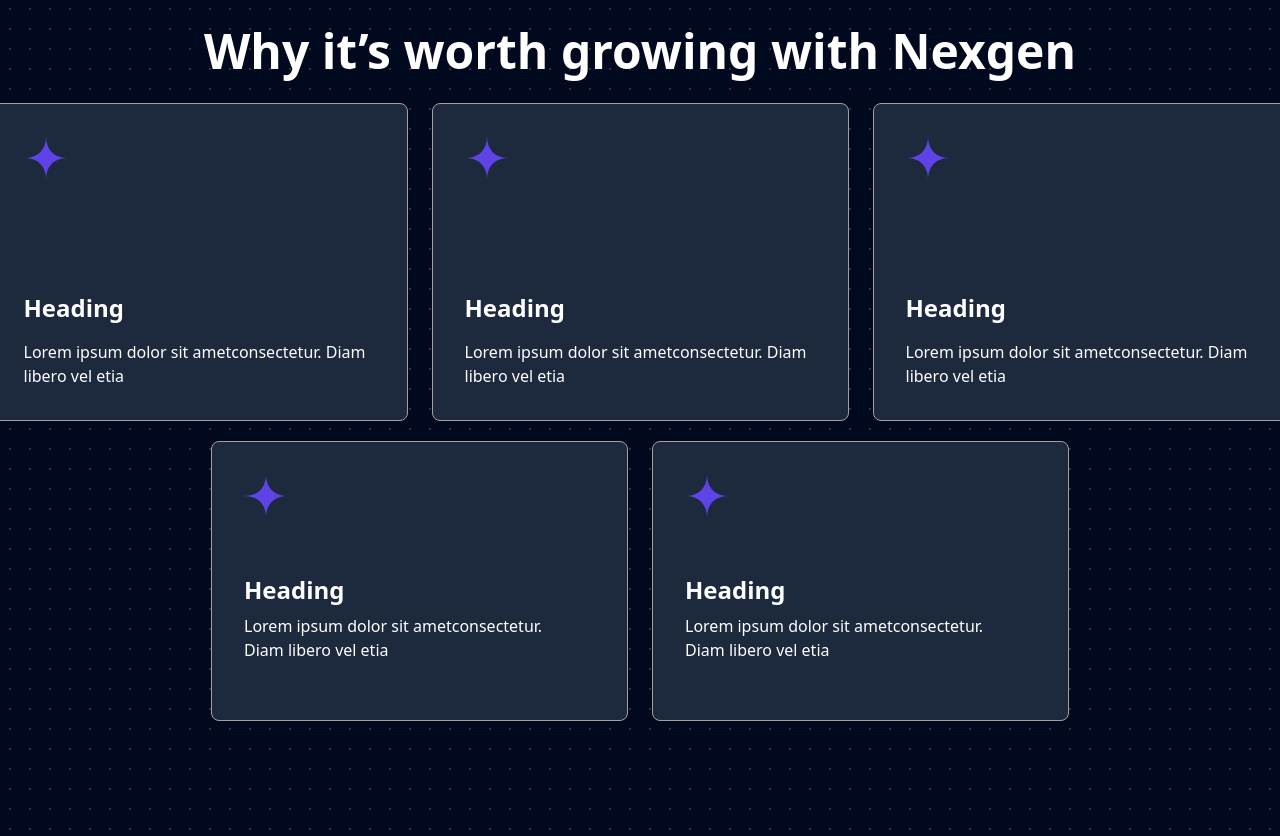
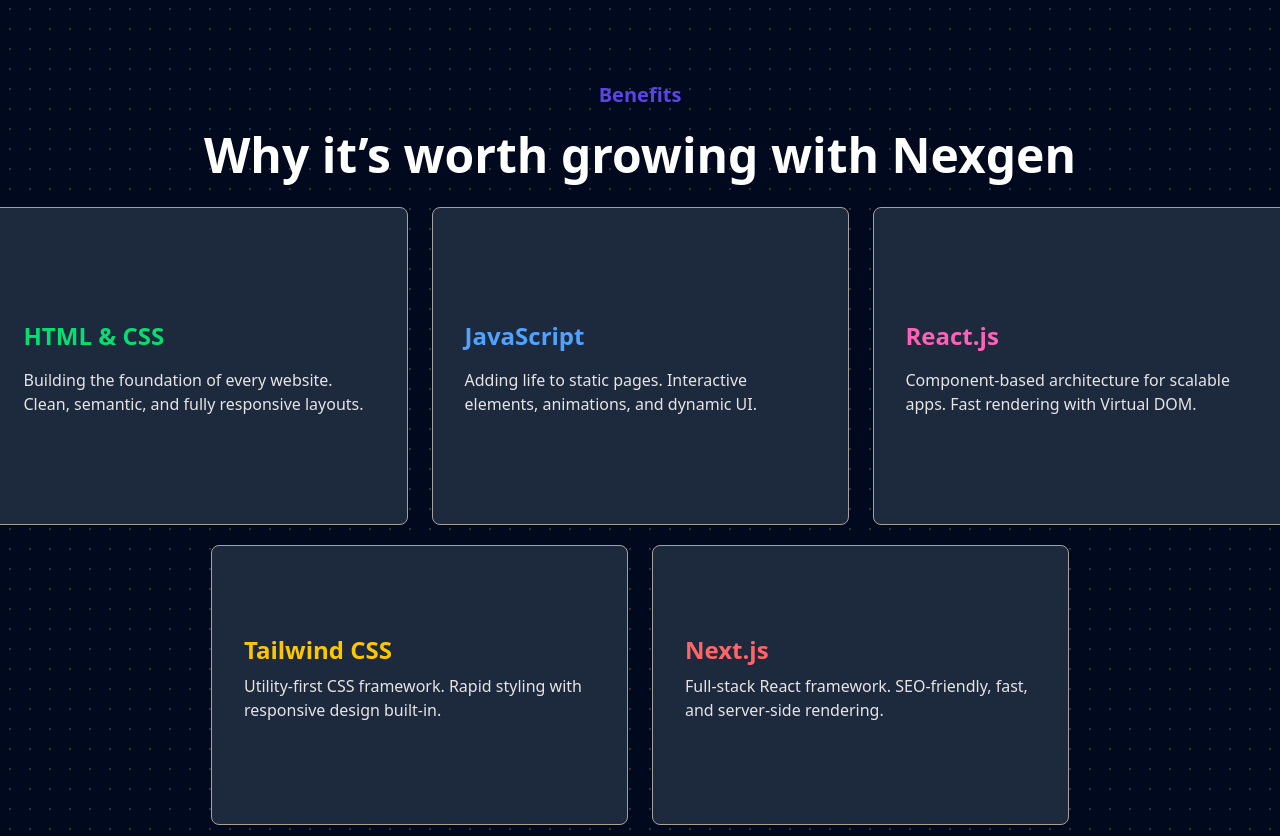
Before and after one commit to Developer-Shuvo/NexGen-React, a React (Vite) app: page / in a window 1280 px wide. Shown: the part 3641-4477 px from the top of the page. Built offline with nearby package versions, Linux system fonts and the light colour scheme.

Commit message:
Update Text size and cards

```diff
--- a/src/assets/Components/Benifits/Benifits.jsx
+++ b/src/assets/Components/Benifits/Benifits.jsx
@@ -13,10 +13,10 @@
           viewport={{ once: false, amount: 0.3 }}
           className="items-center justify-center text-center md:text-lg "
         >
-          <h3 className="text-[#5E44E6] md:text-xl text-sm font-bold">
+          <h3 className="text-[#5E44E6] md:text-xl text-lg font-bold">
             Benefits
           </h3>
-          <h1 className="mt-4 text-base md:text-5xl font-bold text-white leading-tight">
+          <h1 className="mt-4 text-lg md:text-5xl font-bold text-white leading-tight">
             Why it’s worth growing with Nexgen
           </h1>
         </motion.div>
@@ -34,26 +34,12 @@
           {/* card-1 */}
           <div className="mt-[22px] flex justify-center">
             <div className="bg-slate-800 h-[180px] w-[240px] md:h-[318px] md:w-[417px] rounded-lg border-[0.4px] border-stone-400 p-6 md:p-8">
-              <svg
-                xmlns="http://www.w3.org/2000/svg"
-                width="36"
-                height="36"
-                className="md:w-[44px] md:h-[44px]"
-                viewBox="0 0 44 44"
-                fill="none"
-              >
-                <path
-                  fillRule="evenodd"
-                  clipRule="evenodd"
-                  d="M0 22C13.9836 22 22 13.9836 22 0C22 13.9836 30.0164 22 44 22C30.0164 22 22 30.0164 22 44C22 30.0164 13.9836 22 0 22Z"
-                  fill="#5E44E6"
-                />
-              </svg>
-              <h3 className="mt-8 md:mt-28 text-sm md:text-2xl font-bold text-white">
-                Heading
+              <h3 className="mt-4 md:mt-20 text-sm md:text-2xl font-bold text-green-400">
+                HTML & CSS
               </h3>
-              <p className="mt-2 md:mt-4 text-xs md:text-base text-white">
-                Lorem ipsum dolor sit ametconsectetur. Diam libero vel etia
+              <p className="mt-2 md:mt-4 text-xs md:text-base text-stone-200">
+                Building the foundation of every website. Clean, semantic, and
+                fully responsive layouts.
               </p>
             </div>
           </div>
@@ -61,26 +47,12 @@
           {/* card-2 */}
           <div className="mt-[22px] flex justify-center">
             <div className="bg-slate-800 h-[180px] w-[240px] md:h-[318px] md:w-[417px] rounded-lg border-[0.4px] border-stone-400 p-6 md:p-8">
-              <svg
-                xmlns="http://www.w3.org/2000/svg"
-                width="36"
-                height="36"
-                className="md:w-[44px] md:h-[44px]"
-                viewBox="0 0 44 44"
-                fill="none"
-              >
-                <path
-                  fillRule="evenodd"
-                  clipRule="evenodd"
-                  d="M0 22C13.9836 22 22 13.9836 22 0C22 13.9836 30.0164 22 44 22C30.0164 22 22 30.0164 22 44C22 30.0164 13.9836 22 0 22Z"
-                  fill="#5E44E6"
-                />
-              </svg>
-              <h3 className="mt-8 md:mt-28 text-sm md:text-2xl font-bold text-white">
-                Heading
+              <h3 className="mt-4 md:mt-20 text-sm md:text-2xl font-bold text-blue-400">
+                JavaScript
               </h3>
-              <p className="mt-2 md:mt-4 text-xs md:text-base text-white">
-                Lorem ipsum dolor sit ametconsectetur. Diam libero vel etia
+              <p className="mt-2 md:mt-4 text-xs md:text-base text-stone-200">
+                Adding life to static pages. Interactive elements, animations,
+                and dynamic UI.
               </p>
             </div>
           </div>
@@ -88,26 +60,12 @@
           {/* card-3 */}
           <div className="mt-[22px] flex justify-center ">
             <div className="bg-slate-800 h-[180px] w-[240px] md:h-[318px] md:w-[417px] rounded-lg border-[0.4px] border-stone-400 p-6 md:p-8">
-              <svg
-                xmlns="http://www.w3.org/2000/svg"
-                width="36"
-                height="36"
-                className="md:w-[44px] md:h-[44px]"
-                viewBox="0 0 44 44"
-                fill="none"
-              >
-                <path
-                  fillRule="evenodd"
-                  clipRule="evenodd"
-                  d="M0 22C13.9836 22 22 13.9836 22 0C22 13.9836 30.0164 22 44 22C30.0164 22 22 30.0164 22 44C22 30.0164 13.9836 22 0 22Z"
-                  fill="#5E44E6"
-                />
-              </svg>
-              <h3 className="mt-8 md:mt-28 text-sm md:text-2xl font-bold text-white">
-                Heading
+              <h3 className="mt-4 md:mt-20 text-sm md:text-2xl font-bold text-pink-400">
+                React.js
               </h3>
-              <p className="mt-2 md:mt-4 text-xs md:text-base text-white">
-                Lorem ipsum dolor sit ametconsectetur. Diam libero vel etia
+              <p className="mt-2 md:mt-4 text-xs md:text-base text-stone-200">
+                Component-based architecture for scalable apps. Fast rendering
+                with Virtual DOM.
               </p>
             </div>
           </div>
@@ -119,32 +77,17 @@
           whileInView={{ x: 0, opacity: 1 }}
           transition={{ duration: 0.8 }}
           viewport={{ once: false, amount: 0.3 }}
-
-        className="items-center justify-center gap-6 md:flex">
+          className="items-center justify-center gap-6 md:flex"
+        >
           {/* card-4 */}
           <div className="mt-[20px] flex justify-center">
             <div className="bg-slate-800 h-[180px] w-[240px] md:h-[280px] md:w-[417px] rounded-lg border-[0.4px] border-stone-400 p-5 md:p-8">
-              <svg
-                xmlns="http://www.w3.org/2000/svg"
-                width="28"
-                height="28"
-                className="md:w-[44px] md:h-[44px]"
-                viewBox="0 0 44 44"
-                fill="none"
-              >
-                <path
-                  fillRule="evenodd"
-                  clipRule="evenodd"
-                  d="M0 22C13.9836 22 22 13.9836 22 0C22 13.9836 30.0164 22 44 22C30.0164 22 22 30.0164 22 44C22 30.0164 13.9836 22 0 22Z"
-                  fill="#5E44E6"
-                />
-              </svg>
-              <h3 className="mt-4 md:mt-14 text-sm md:text-2xl font-bold text-white">
-                Heading
+              <h3 className="mt-4 md:mt-14 text-sm md:text-2xl font-bold text-yellow-400">
+                Tailwind CSS
               </h3>
-              <p className="mt-2 text-xs md:text-base text-white">
-                Lorem ipsum dolor sit ametconsectetur. <br /> Diam libero vel
-                etia
+              <p className="mt-2 text-xs md:text-base text-stone-200">
+                Utility-first CSS framework. Rapid styling with responsive
+                design built-in.
               </p>
             </div>
           </div>
@@ -152,27 +95,12 @@
           {/* card-5 */}
           <div className="mt-[20px] flex justify-center">
             <div className="bg-slate-800 h-[180px] w-[240px] md:h-[280px] md:w-[417px] rounded-lg border-[0.4px] border-stone-400 p-5 md:p-8">
-              <svg
-                xmlns="http://www.w3.org/2000/svg"
-                width="28"
-                height="28"
-                className="md:w-[44px] md:h-[44px]"
-                viewBox="0 0 44 44"
-                fill="none"
-              >
-                <path
-                  fillRule="evenodd"
-                  clipRule="evenodd"
-                  d="M0 22C13.9836 22 22 13.9836 22 0C22 13.9836 30.0164 22 44 22C30.0164 22 22 30.0164 22 44C22 30.0164 13.9836 22 0 22Z"
-                  fill="#5E44E6"
-                />
-              </svg>
-              <h3 className="mt-4 md:mt-14 text-sm md:text-2xl font-bold text-white">
-                Heading
+              <h3 className="mt-4 md:mt-14 text-sm md:text-2xl font-bold text-red-400">
+                Next.js
               </h3>
-              <p className="mt-2 text-xs md:text-base text-white">
-                Lorem ipsum dolor sit ametconsectetur. <br /> Diam libero vel
-                etia
+              <p className="mt-2 text-xs md:text-base text-stone-200">
+                Full-stack React framework. SEO-friendly, fast, and server-side
+                rendering.
               </p>
             </div>
           </div>
--- a/src/assets/Components/FeaturedWork/FeaturedWork.jsx
+++ b/src/assets/Components/FeaturedWork/FeaturedWork.jsx
@@ -98,23 +98,21 @@
       <div
         key={index}
         className={`p-2
-                  h-[220px] w-[90%] max-w-[300px]
-                  md:h-[300px] md:max-w-[400px]
-                  lg:h-[409px] lg:max-w-[641px]
+          h-[240px] w-[90%] max-w-[320px]
+          md:h-[340px] md:max-w-[460px]
+          lg:h-[460px] lg:max-w-[680px]
           rounded-2xl relative group perspective`}
       >
         {/* Outer Card */}
         <div
-                  className={`h-full w-full rounded-2xl border ${card.backgroundColor}
-                    flex flex-col items-center justify-center transition-transform
-                    duration-500 ease-out transform-gpu group-hover:rotate-x-6 group-hover:-rotate-y-6 group-hover:scale-[1.02] shadow-2xl`}
+          className={`h-full w-full flex items-center justify-center rounded-2xl border ${card.backgroundColor}
+            transition-transform duration-500 ease-out transform-gpu
+            group-hover:rotate-x-6 group-hover:-rotate-y-6 group-hover:scale-[1.02] shadow-2xl`}
         >
           {/* Inner Card */}
           <div
             className={`relative
-                      h-[200px] w-[90%]
-                      md:h-[280px] md:w-[360px]
-                      lg:h-[393px] lg:w-[624px]
+              h-[85%] w-[85%]   /* smaller than outer card */
               flex items-center justify-center rounded-xl overflow-hidden ${card.innerColor}
               bg-opacity-90 backdrop-blur-md shadow-xl`}
           >
@@ -136,6 +134,7 @@
     ))}
   </div>
 </div>
+
 
         {/* Arrow Buttons */}
         <div className="flex justify-center mt-[20px] md:mt-[40px] gap-3 md:gap-6">
--- a/src/assets/Components/Slider/Slider.jsx
+++ b/src/assets/Components/Slider/Slider.jsx
@@ -84,14 +84,14 @@
         whileInView={{ y: 0, opacity: 1 }}
         transition={{ duration: 0.8 }}
         viewport={{ once: false, amount: 0.3 }}
-        className="flex flex-col justify-center items-center text-center mb-12 md:mb-20"
+        className="flex mt-10 md:mt-20 flex-col justify-center items-center text-center mb-12 md:mb-20"
       >
         <img
           className="w-28 h-28 sm:w-40 sm:h-40 md:w-[400px] md:h-[350px] object-contain"
           src={baby}
           alt="baby"
         />
-        <h2 className="mt-4 text-lg sm:text-2xl md:text-5xl font-bold text-stone-100">
+        <h2 className="mt-4 text-xl sm:text-2xl md:text-5xl font-bold text-stone-100">
           Pay with peace of mind
         </h2>
       </motion.section>
```
Also changed, not shown: src/assets/Components/Navbar/Navbar.jsx (+14 -12 lines), src/assets/Components/WhyNexgen/WhyNexgen.jsx (+9 -8 lines). Lines whose indentation alone changed are shown as unchanged.
